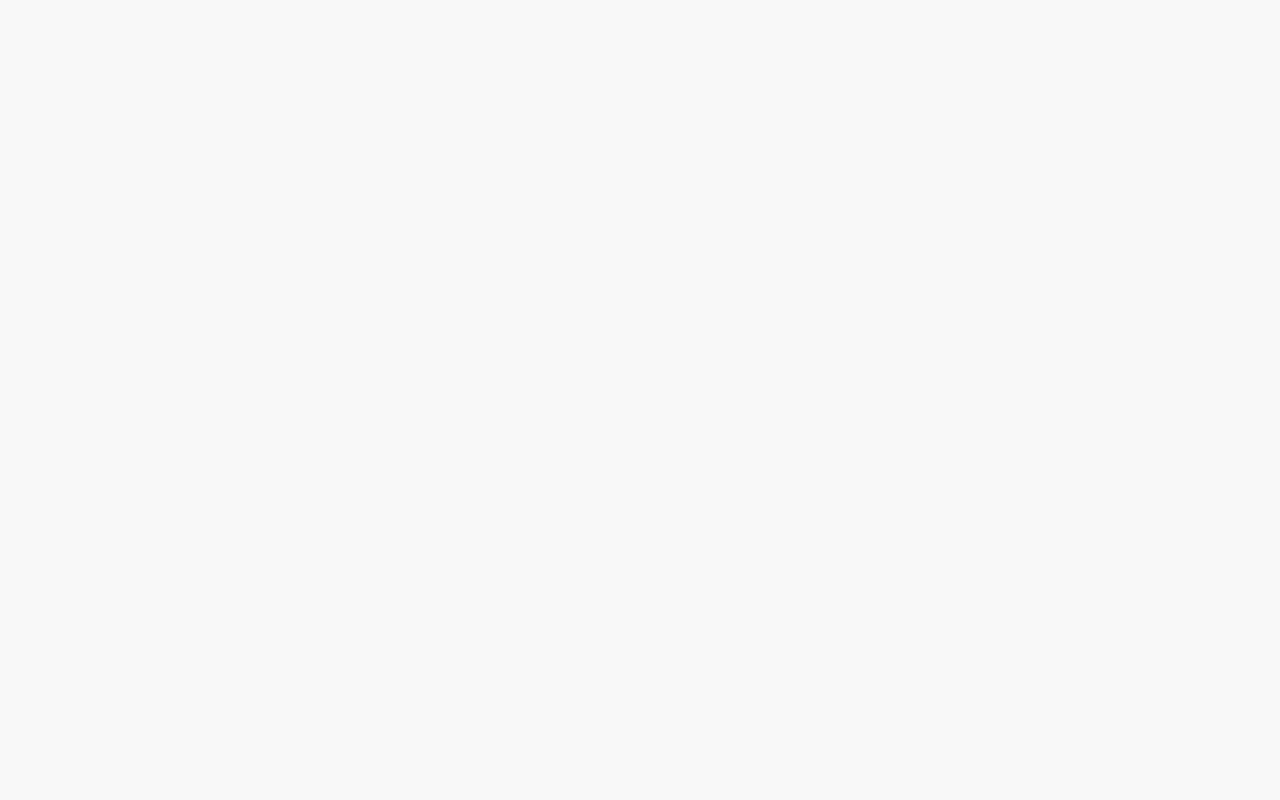
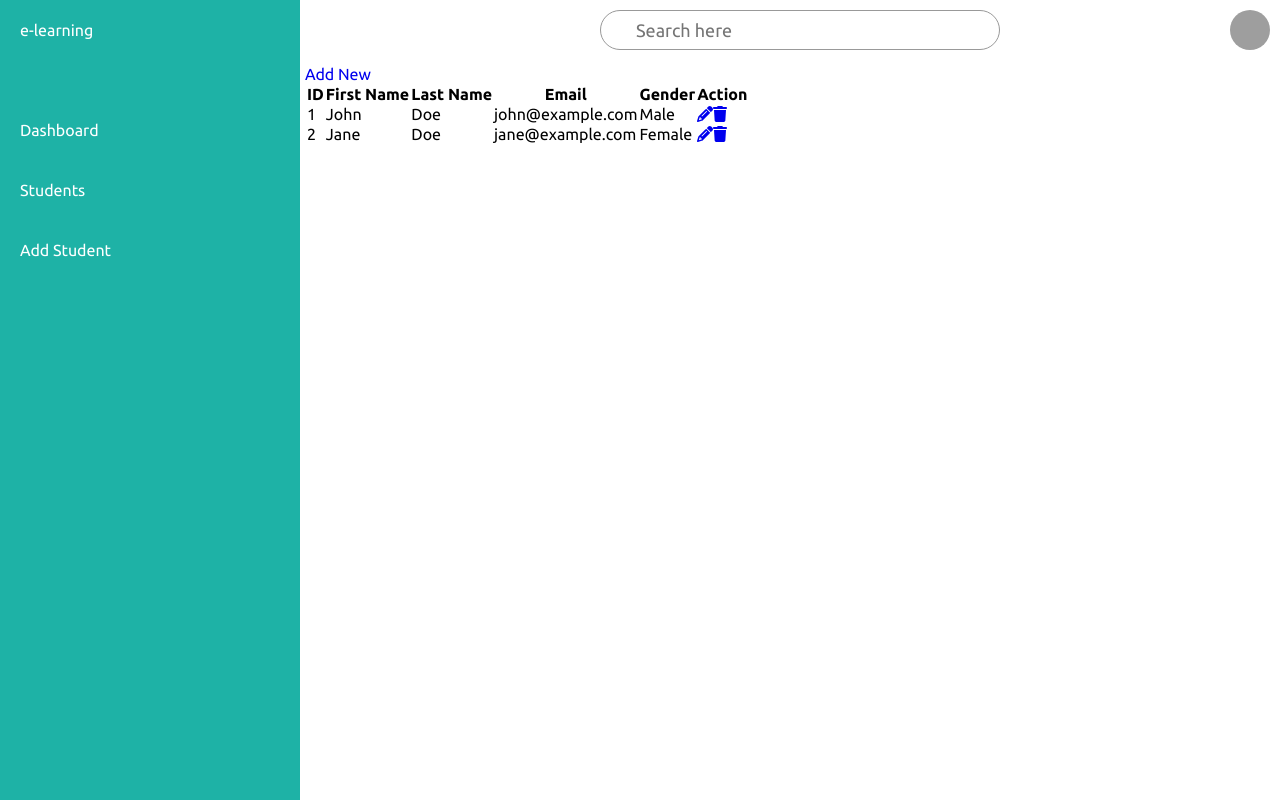
Before and after one commit to Abdallah2110678/ASWE-Project, a React (Create React App) app in the folder front-end/: page /admin/students in a window 1280 px wide. Before the commit this address had no page. Built offline with nearby package versions, Linux system fonts and the light colour scheme; grey boxes are pictures that could not be loaded.

Commit message:
page display all students

```diff
--- a/front-end/package.json
+++ b/front-end/package.json
@@ -3,6 +3,9 @@
   "version": "0.1.0",
   "private": true,
   "dependencies": {
+    "@fortawesome/fontawesome-free": "^6.5.1",
+    "@fortawesome/free-solid-svg-icons": "^6.5.1",
+    "@fortawesome/react-fontawesome": "^0.2.0",
     "@testing-library/jest-dom": "^5.17.0",
     "@testing-library/react": "^13.4.0",
     "@testing-library/user-event": "^13.5.0",
--- a/front-end/src/App.js
+++ b/front-end/src/App.js
@@ -11,6 +11,7 @@ import Footer from "./components/common/footer/Footer"
 import Home from "./components/home/Home"
 import Aside_Admin from './components/common/asidebar-admin/asidebar';
 import Dashboard from "./components/admin-dashboaerd/Dashboard";
+import { Students } from './components/admin-dashboaerd/Students';
 function App() {
 
   return (
@@ -21,6 +22,7 @@ function App() {
           <Outlet />
         </>}>
           <Route path="dashboard" element={ < Dashboard /> } />
+          <Route path="students" element={<Students/>} />
         </Route>
         <Route
           path="/"
--- /dev/null
+++ b/front-end/src/components/admin-dashboaerd/Students.jsx
@@ -0,0 +1,88 @@
+import "./style.css";
+import { FontAwesomeIcon } from "@fortawesome/react-fontawesome";
+import { faPencilAlt, faTrash } from "@fortawesome/free-solid-svg-icons";
+import { useState } from "react";
+import { Link } from "react-router-dom";
+
+export function Students() {
+  const [active, setActive] = useState(false);
+
+  const toggleMenu = () => {
+    setActive(!active);
+  };
+  const crudData = [
+    {
+      id: 1,
+      first_name: "John",
+      last_name: "Doe",
+      email: "john@example.com",
+      gender: "Male",
+    },
+    {
+      id: 2,
+      first_name: "Jane",
+      last_name: "Doe",
+      email: "jane@example.com",
+      gender: "Female",
+    },
+    // Add more data as needed
+  ];
+
+  return (
+    <div className={`main ${active ? "active" : ""}`}>
+      <div className="topbar">
+        <div className="toggle" onClick={toggleMenu}>
+          <ion-icon name="menu-outline"></ion-icon>
+        </div>
+        <div className="search">
+          <label>
+            <input type="text" placeholder="Search here" />
+            <ion-icon name="search-outline"></ion-icon>
+          </label>
+        </div>
+
+        <div className="user">
+          <img src="assets/imgs/customer01.jpg" alt="" />
+        </div>
+      </div>
+      <div style={{padding:"5px"}}>
+      {/* Your message alert */}
+      <Link to="/admin/student-add" className="btn btn-dark mb-3">
+        Add New
+      </Link>
+
+      <table className="table table-hover text-center">
+        <thead className="table-dark">
+          <tr>
+            <th scope="col">ID</th>
+            <th scope="col">First Name</th>
+            <th scope="col">Last Name</th>
+            <th scope="col">Email</th>
+            <th scope="col">Gender</th>
+            <th scope="col">Action</th>
+          </tr>
+        </thead>
+        <tbody>
+          {crudData.map((item) => (
+            <tr key={item.id}>
+              <td>{item.id}</td>
+              <td>{item.first_name}</td>
+              <td>{item.last_name}</td>
+              <td>{item.email}</td>
+              <td>{item.gender}</td>
+              <td>
+                <Link to={`/admin/student-edit`} className="link-dark">
+                  <FontAwesomeIcon icon={faPencilAlt} className="me-3" />
+                </Link>
+                <Link to={`/admin/student-delete`} className="link-dark">
+                  <FontAwesomeIcon icon={faTrash} />
+                </Link>
+              </td>
+            </tr>
+          ))}
+        </tbody>
+      </table>
+      </div>
+    </div>
+  );
+}
```
Also changed, not shown: 1 other file (tests, documents, lock files or other folders).
